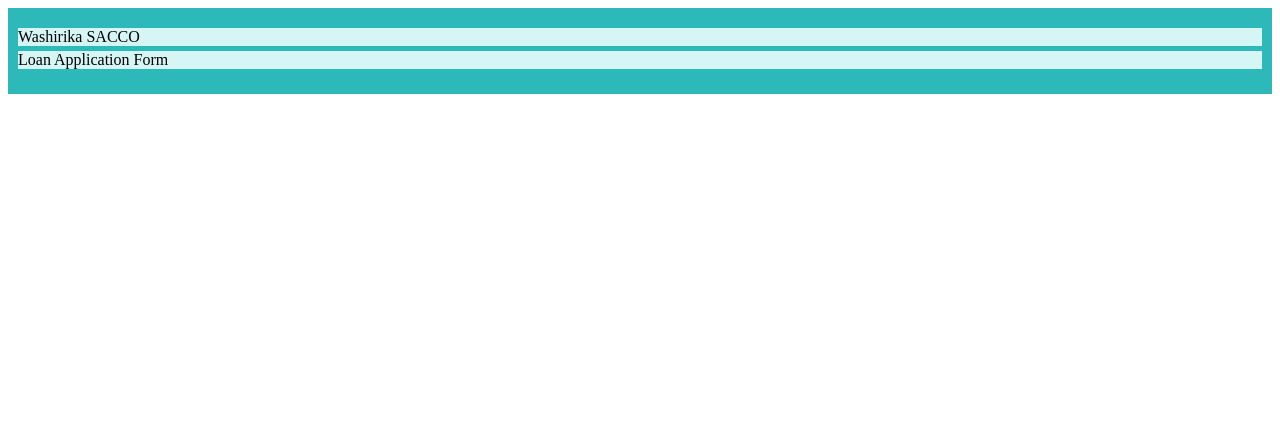
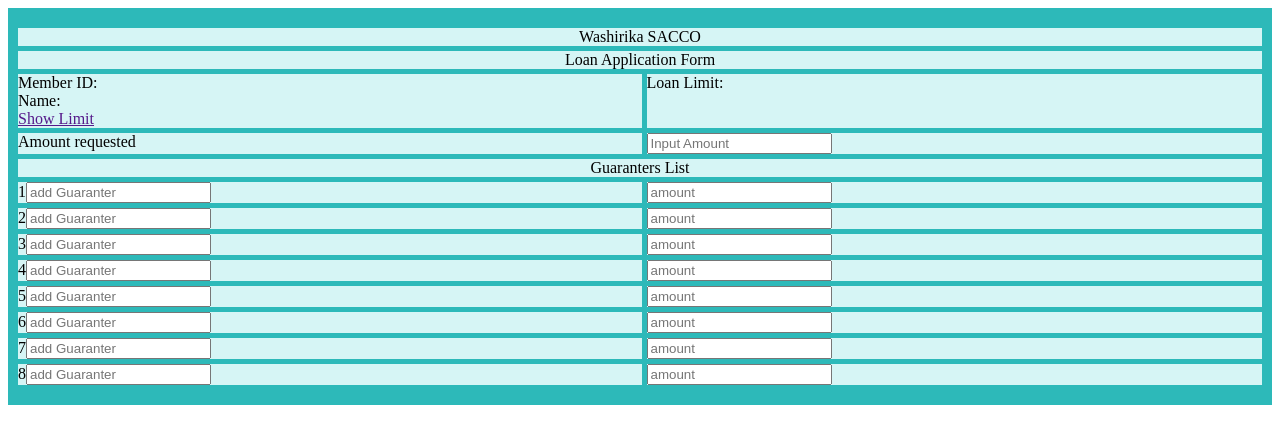
Before and after one commit to annanharry/washirika, a PHP site: page /loanrequest.php in a window 1280 px wide. Shown: the top 444 px of the page. Run offline with PHP 8.4, Linux system fonts and the light colour scheme.

Commit message:
separate guaranters

```diff
--- a/code/loanrequest.php
+++ b/code/loanrequest.php
@@ -8,13 +8,25 @@
     <style>
         .grid-container {
             display: grid;
-            grid-template-columns: auto ;
+            grid-template-columns: auto auto;
             background-color: #2db9b9;
             padding: 20px 10px;
             gap: 5px;
         }
         .grid-container > div {
             background-color: #d6f5f5;
+        }
+        .item1 {
+            grid-area: 1/1/2/3;
+            text-align: center;
+        }
+        .item2 {
+            grid-area: 2/1/3/3;
+            text-align: center;
+        }
+        .item7 {
+            grid-area: 5/1/6/3;
+            text-align: center;
         }
     </style>
 </head>
@@ -27,7 +39,71 @@
             <div class="item2">
                 Loan Application Form
             </div>
-            <div></div>
+            <div class="item3">
+                Member ID: <br>
+                Name: <br>
+                <a href="">Show Limit</a>
+            </div>
+            <div class="item4">
+                Loan Limit:
+            </div>
+            <div class="item5">
+                Amount requested
+            </div>
+            <div class="item6">
+                <input type="text" name="loanrequet" placeholder="Input Amount">
+            </div>
+            <div class="item7">
+                Guaranters List
+            </div>
+            <div>
+                1<input type="text" name="guaranter1" id="" placeholder="add Guaranter">
+            </div>
+            <div>
+                <input type="text" name="guaranteeamount1" placeholder="amount">
+            </div>
+            <div>
+                2<input type="text" name="guaranter2" id="" placeholder="add Guaranter">
+            </div>
+            <div>
+                <input type="text" name="guaranteeamount2" placeholder="amount">
+            </div>
+            <div>
+                3<input type="text" name="guaranter3" id="" placeholder="add Guaranter">
+            </div>
+            <div>
+                <input type="text" name="guaranteeamount3" placeholder="amount">
+            </div>
+            <div>
+                4<input type="text" name="guaranter4" id="" placeholder="add Guaranter">
+            </div>
+            <div>
+                <input type="text" name="guaranteeamount4" placeholder="amount">
+            </div>
+            <div>
+                5<input type="text" name="guaranter5" id="" placeholder="add Guaranter">
+            </div>
+            <div>
+                <input type="text" name="guaranteeamount5" placeholder="amount">
+            </div>
+            <div>
+                6<input type="text" name="guaranter6" id="" placeholder="add Guaranter">
+            </div>
+            <div>
+                <input type="text" name="guaranteeamount6" placeholder="amount">
+            </div>
+            <div>
+                7<input type="text" name="guaranter7" id="" placeholder="add Guaranter">
+            </div>
+            <div>
+                <input type="text" name="guaranteeamount7" placeholder="amount">
+            </div>
+            <div>
+                8<input type="text" name="guaranter8" id="" placeholder="add Guaranter">
+            </div>
+            <div>
+                <input type="text" name="guaranteeamount8" placeholder="amount">
+            </div>
         </div>
     </form>
 </body>
```
Also changed, not shown: code/sendloanrequest.php (added, +36 -0 lines).
